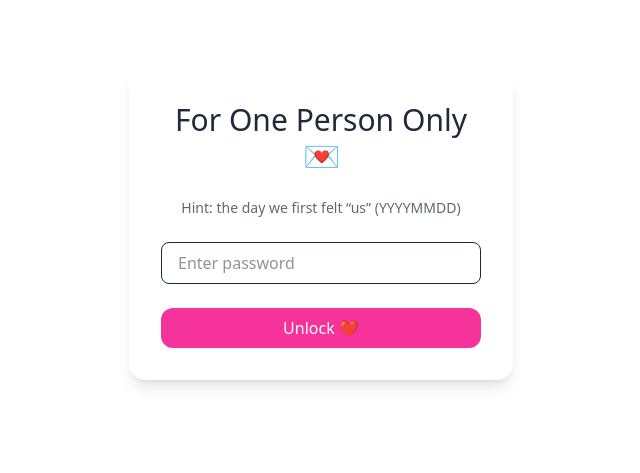
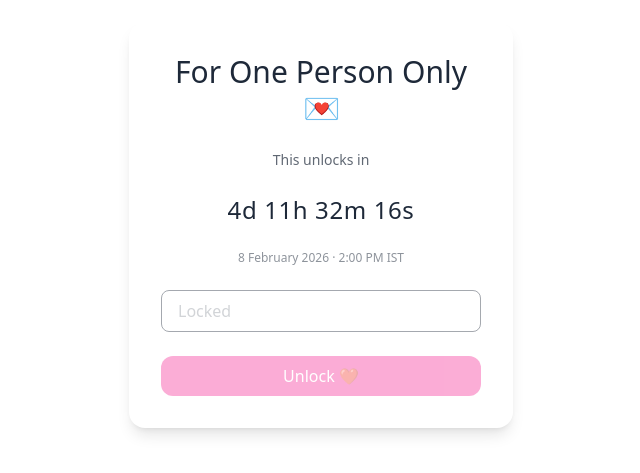
Before and after one commit to PranavNair01/Khushboo-Valentines-Proposal, a Next.js app: page / in a window 1280 px wide. Shown: the part 175-648 px from the top of the page, without its empty margins (319-959 px from the left). Built offline with nearby package versions, Linux system fonts and the light colour scheme; a web font is replaced by a local one.

Commit message:
Apply Countdown

```diff
--- a/app/page.tsx
+++ b/app/page.tsx
@@ -2,7 +2,7 @@
 import { useEffect, useState } from 'react'
 import { useRouter } from 'next/navigation'
 
-const TARGET_TIME = new Date('2026-02-01T08:30:00Z').getTime()
+const TARGET_TIME = new Date('2026-02-08T08:30:00Z').getTime()
 
 export default function Home() {
   const router = useRouter()
```
